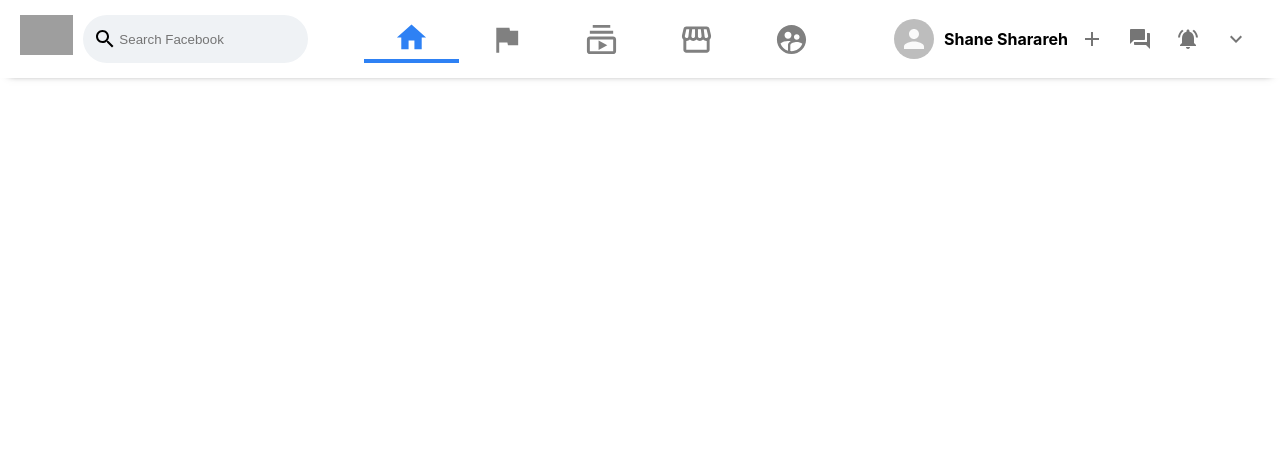
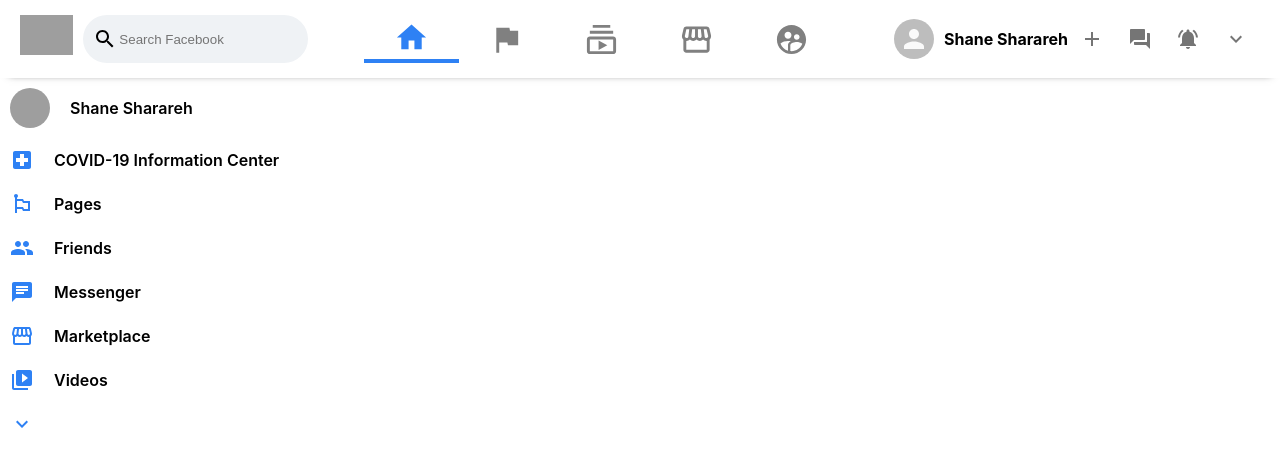
Before and after one commit to ShaneSharareh/facebook-clone, a React (Create React App) app: page / in a window 1280 px wide. Shown: the top 466 px of the page. Built offline with nearby package versions, Linux system fonts and the light colour scheme; grey boxes are pictures that could not be loaded.

Commit message:
Create sidebar with basic widgets

```diff
--- a/src/App.js
+++ b/src/App.js
@@ -1,16 +1,16 @@
 import React from 'react';
 import './App.css';
 import Header from './Header';
+import Sidebar from './Sidebar'
 function App() {
   return (
     <div className="App">
      <Header/>
-
-     {/* App body */}
-
+     <div className="app__body">
+      <Sidebar />
      {/* Sidebar */}
-
      {/* Feed */}
+     </div>
     </div>
   );
 }
--- /dev/null
+++ b/src/Sidebar.css
@@ -0,0 +1,21 @@
+.sidebarRow{
+    display: flex;
+    align-items: center;
+    padding: 10px;
+    cursor: pointer;
+}
+
+.sidebarRow:hover {
+    background-color: lightgray;
+    border-radius: 10px;
+}
+
+.sidebarRow > h4 {
+    margin-left: 20px;
+    font-weight: 600;
+}
+
+.sidebarRow > .MuiSvgIcon-root{
+    fontsize: xx-large;
+    color: #2e81f4;
+}
--- /dev/null
+++ b/src/Sidebar.js
@@ -0,0 +1,27 @@
+import React from 'react';
+import "./Sidebar.css";
+import SidebarRow from './SidebarRow';
+import LocalHospitalIcon from "@material-ui/icons/LocalHospital";
+import EmojiFlagsIcon from "@material-ui/icons/EmojiFlags";
+import PeopleIcon from "@material-ui/icons/People";
+import ChatIcon from "@material-ui/icons/Chat";
+import StorefrontIcon from "@material-ui/icons/Storefront";
+import VideoLibraryIcon from "@material-ui/icons/VideoLibrary";
+import {ExpandMoreOutlined} from "@material-ui/icons/";
+
+function Sidebar() {
+  return (
+    <div className="sidebar">
+        <SidebarRow src='https://images.radiox.co.uk/images/103710?width=3000&crop=1_1&signature=y5HreoGcXiVDbu0aoEK1fLemduE=' title="Shane Sharareh"/>
+        <SidebarRow Icon={LocalHospitalIcon} title="COVID-19 Information Center"/>
+        <SidebarRow Icon ={EmojiFlagsIcon} title="Pages" />
+        <SidebarRow Icon ={PeopleIcon} title="Friends" />
+        <SidebarRow Icon ={ChatIcon} title="Messenger" />
+        <SidebarRow Icon ={StorefrontIcon} title="Marketplace" />
+        <SidebarRow Icon ={VideoLibraryIcon} title="Videos" />
+        <SidebarRow Icon ={ExpandMoreOutlined}/>
+    </div>
+  )
+}
+
+export default Sidebar
--- /dev/null
+++ b/src/SidebarRow.js
@@ -0,0 +1,15 @@
+import { Avatar, Icon } from '@material-ui/core'
+import React from 'react'
+import "./SidebarRow.css"
+
+function SidebarRow({src, Icon, title}) {
+  return (
+    <div className="sidebarRow">
+        {src && <Avatar src={src}/>}
+        {Icon && <Icon />}
+        <h4>{title}</h4>
+    </div>
+  )
+}
+
+export default SidebarRow
```
Also changed, not shown: src/SidebarRow.css (added).
